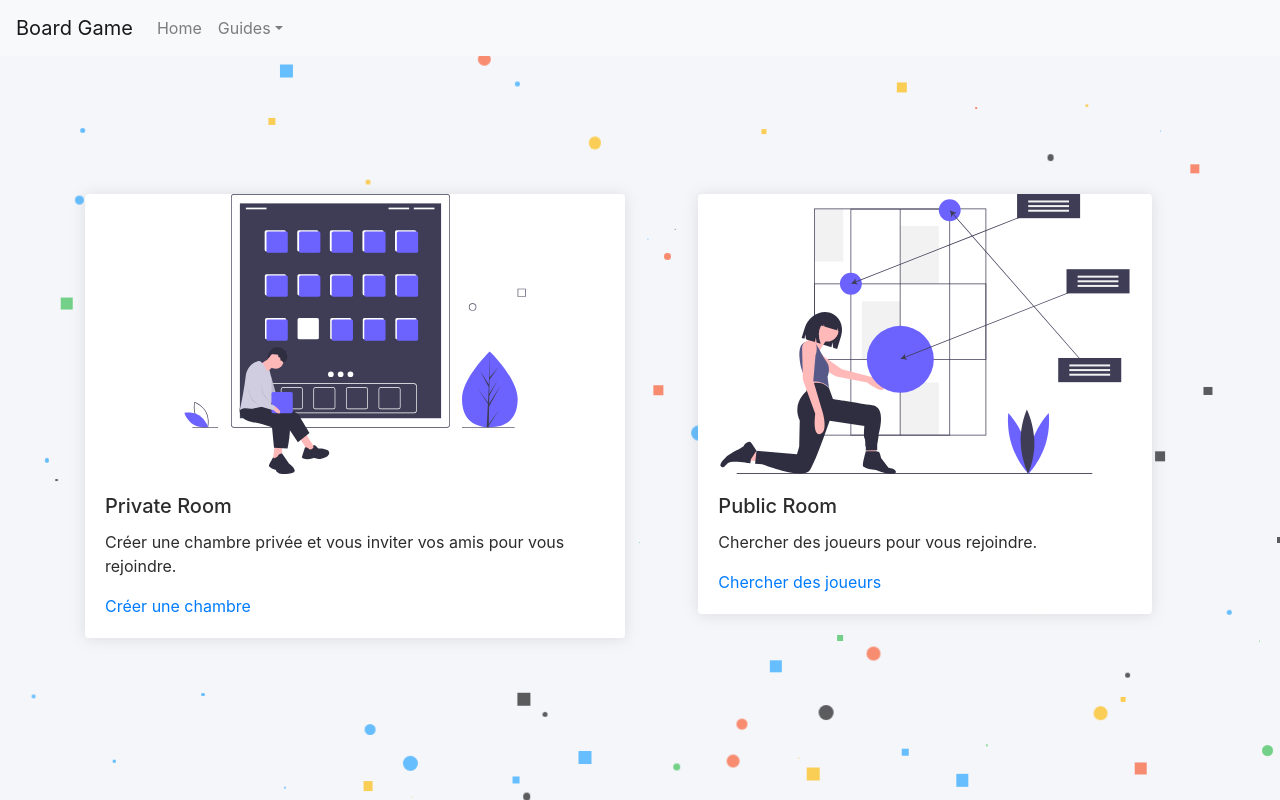
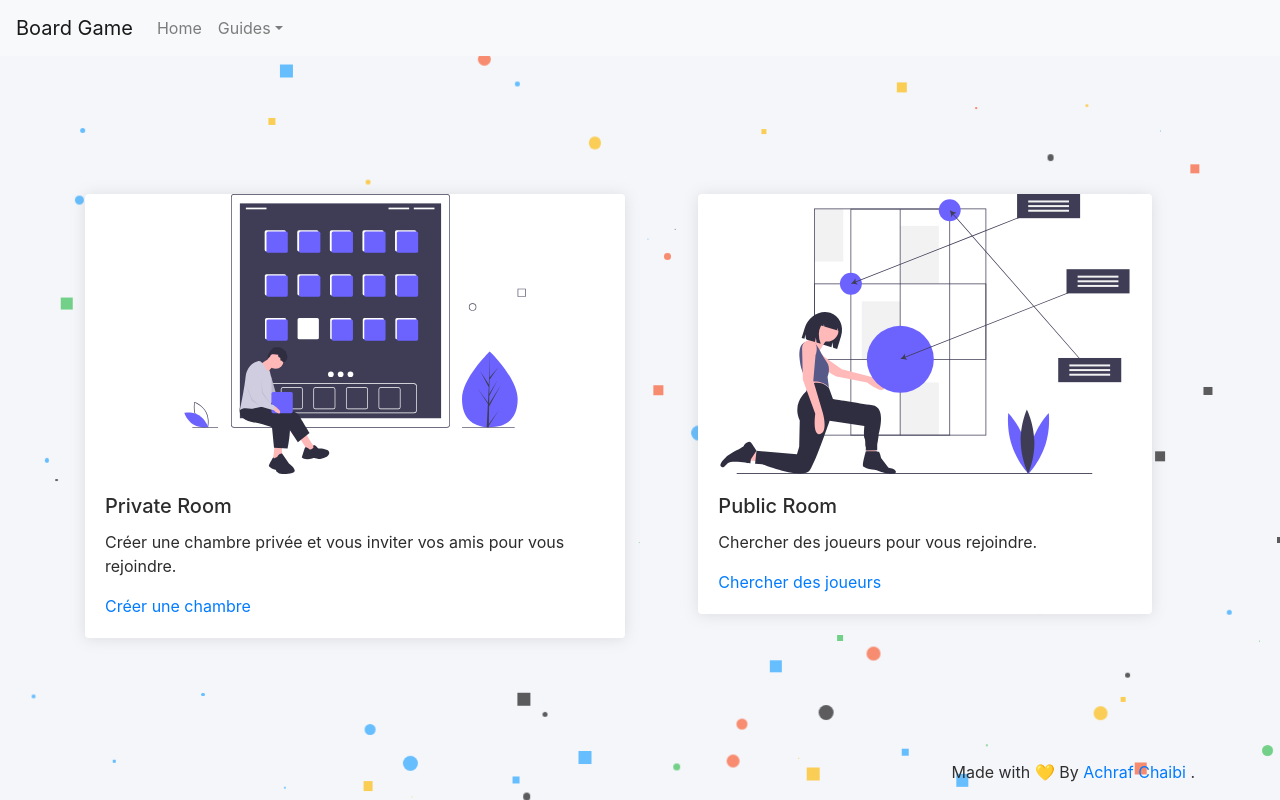
Before and after one commit to Clad012/board-game-front, a React (Create React App) app: page / in a window 1280 px wide. Built offline with nearby package versions, Linux system fonts and the light colour scheme; no server answers.

Commit message:
Changing UI

```diff
--- a/src/App.css
+++ b/src/App.css
@@ -121,3 +121,17 @@ a:hover {
   border: none !important;
   box-shadow: 0 1px 15px 0 rgba(123, 123, 123, 0.2);
 }
+footer {
+  position: fixed;
+  width: 100%;
+  height: 2.5rem;
+
+  margin-top: 20px;
+  display: block;
+  bottom: 0;
+  text-align: right;
+  z-index: -1;
+}
+footer > .container > .text-muted {
+  color: rgb(48, 47, 47) !important;
+}
--- a/src/App.tsx
+++ b/src/App.tsx
@@ -7,6 +7,14 @@ function App() {
   return (
     <Router>
       <MainView />
+      <footer className="footer">
+        <div className="container">
+          <span className="text-muted">
+            Made with 💛 By{" "}
+            <a href="https://achraf-chaibi.tn/">Achraf Chaibi</a> .
+          </span>
+        </div>
+      </footer>
     </Router>
   );
 }
```
Also changed, not shown: 1 other file (tests, documents, lock files or other folders).
